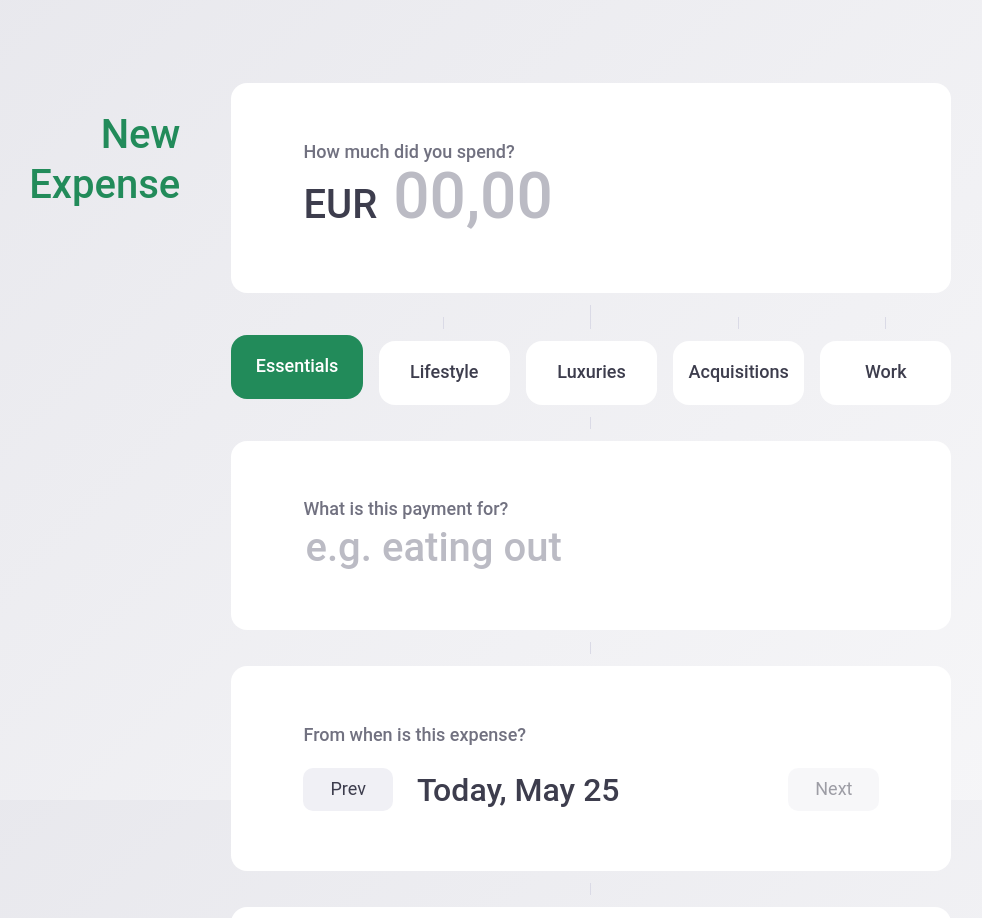
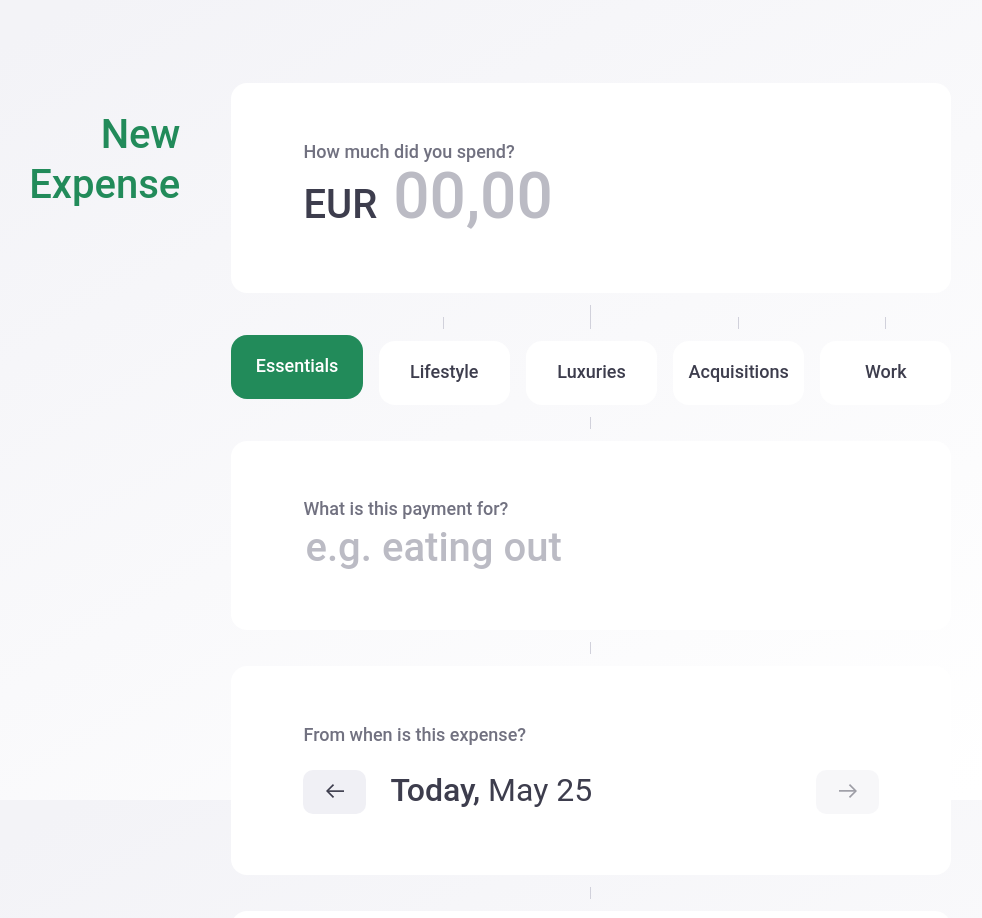
Before and after one commit to Edeltraudt/scontrino-frontend, a React (Create React App) app: page / in a window 1280 px wide. Shown: the top 918 px of the page, without its empty margins (54-1036 px from the left). Built offline with nearby package versions, Linux system fonts and the light colour scheme.

Commit message:
Add basic datepicker functionality

```diff
--- a/src/App.js
+++ b/src/App.js
@@ -1,5 +1,4 @@
 import React from "react";
-import { BrowserRouter, Switch, Route } from "react-router-dom";
 
 import { NewExpenseView } from "./NewExpense";
 
--- a/src/NewExpense/Datepicker/index.js
+++ b/src/NewExpense/Datepicker/index.js
@@ -1,7 +1,12 @@
-import React from "react";
+import React, { useState } from "react";
 import styled from "styled-components";
 
 import { Button } from "./../../shared";
+
+import * as time from "./../../utility/time";
+
+import { ReactComponent as ArrowLeftIcon } from "./../../shared/icons/arrow-left.svg";
+import { ReactComponent as ArrowRightIcon } from "./../../shared/icons/arrow-right.svg";
 
 const Wrap = styled.div`
   align-items: center;
@@ -14,18 +19,70 @@ const Wrap = styled.div`
 
 const Value = styled.strong`
   font-size: 2rem;
-  font-weight: 500;
+  font-weight: 400;
   flex: 1;
-  margin: 0 1.5rem;
+  margin: 0 1.5rem 0.125em;
 `;
 
-export const Datepicker = ({ id, props }) => {
+const RelativeValue = styled.span`
+  font-weight: 500;
+  margin-right: 0.25em;
+`;
+
+const ArrowIcon = styled.span`
+  display: flex;
+  height: 0.875rem;
+  width: 1.125rem;
+
+  svg {
+    height: 100%;
+    width: 100%;
+  }
+`;
+
+export const Datepicker = ({ id, onChange, ...props }) => {
+  const [date, setDate] = useState(props.date);
+
+  const modifyDate = (seconds) => {
+    const newDate = new Date(+date + seconds);
+    setDate(newDate);
+    onChange(newDate);
+  };
+
+  const handlePreviousDayClick = (e) => {
+    modifyDate(time.day * -1);
+  };
+
+  const handleNextDayClick = (e) => {
+    modifyDate(time.day);
+  };
+
   return (
     <Wrap>
-      <Button type="button">Prev</Button>
-      <Value>Today, May 25</Value>
-      <Button type="button" disabled>
-        Next
+      <Button
+        type="button"
+        onClick={handlePreviousDayClick}
+        aria-label="Select previous day"
+      >
+        <ArrowIcon>
+          <ArrowLeftIcon />
+        </ArrowIcon>
+      </Button>
+
+      <Value>
+        <RelativeValue>{time.getRelativeDateString(date)},</RelativeValue>
+        {time.getDateString(date)}
+      </Value>
+
+      <Button
+        type="button"
+        onClick={handleNextDayClick}
+        disabled={time.isToday(date)}
+        aria-label="Select next day"
+      >
+        <ArrowIcon>
+          <ArrowRightIcon />
+        </ArrowIcon>
       </Button>
     </Wrap>
   );
--- a/src/NewExpense/Fields/Date.js
+++ b/src/NewExpense/Fields/Date.js
@@ -1,7 +1,7 @@
-import React, { useState } from "react";
+import React from "react";
 
 import { Label, Card } from "./../../shared";
-import { Form, Lightswitch } from "./../../Forms";
+import { Form } from "./../../Forms";
 
 // TODO: rename
 import { Datepicker } from "./../Datepicker";
--- a/src/shared/Button/index.js
+++ b/src/shared/Button/index.js
@@ -13,14 +13,14 @@ export const Button = styled.button`
   color: ${colors.text};
   cursor: pointer;
   font-size: 1.125rem;
-  height: 2.4em;
+  height: 2.75rem;
   outline: 0;
-  padding: 0.625em 1.5em 0.675em;
+  padding: 0.65em 1.25em 0.675em;
   position: relative;
   transition-property: background-color, border-color, box-shadow;
   transition: 0.15s ease-out;
 
-  &:hover {
+  &:hover, &:focus {
     background-color: ${hoverBackground};
     border-color: ${hoverBackground};
   }
@@ -31,7 +31,7 @@ export const Button = styled.button`
   }
 
   &:focus {
-    box-shadow: 0 0 0 2px ${transparentize(0.5, colors.primary)};
+    box-shadow: 0 0 0 2px ${transparentize(0.5, hoverBackground)};
   }
 
   ${({ primary }) => {
@@ -44,7 +44,7 @@ export const Button = styled.button`
       background: ${colors.primary};
       color: ${colors.primaryInvert};
 
-      &:hover {
+      &:hover, &:focus {
         background-color: ${hoverBackground};
         border-color: ${hoverBackground};
       }
--- a/src/theme/index.js
+++ b/src/theme/index.js
@@ -1,11 +1,11 @@
 import { transparentize } from "polished";
 
-export const bodyBackground = `linear-gradient(135deg, #E8E8ED, #FFFFFF 150%)`;
+export const bodyBackground = `linear-gradient(150deg, #F3F3F7 5%, #FFFFFF 90%)`;
 
 export const colors = {
   background: "#FFFFFF",
   borderSoft: "#F5F5F7",
-  border: "#DADAE6",
+  border: "#D1D1DB",
   inactive: "#BBBBC4",
   label: "#717180",
   headline: "#717180",
--- /dev/null
+++ b/src/utility/time.js
@@ -0,0 +1,39 @@
+const locale = "en-us";
+
+export const today = new Date();
+export const now = new Date(Date.now());
+
+export const second = 1000;
+export const minute = second * 60;
+export const hour = minute * 60;
+export const day = hour * 24;
+export const week = day * 7;
+
+export const isSameDay = (a, b) => {
+  if (!a instanceof Date || !b instanceof Date) {
+    throw new Error(a, b, "are no dates.");
+  }
+
+  return (
+    a.getDate() === b.getDate() &&
+    a.getMonth() === b.getMonth() &&
+    a.getFullYear() === b.getFullYear()
+  );
+};
+
+export const isToday = (date) => {
+  return isSameDay(date, today);
+};
+
+export const getRelativeDateString = (date) => {
+  if (isToday(date)) {
+    return "Today";
+  }
+
+  // Otherwise get the weekday
+  return date.toLocaleString(locale, { weekday: "long" });
+};
+
+export const getDateString = (date, showYear = false) => {
+  return date.toLocaleString(locale, { month: "long", day: "numeric" });
+};
```
Also changed, not shown: src/NewExpense/index.js (+5 -5 lines), src/shared/icons/work.svg.
